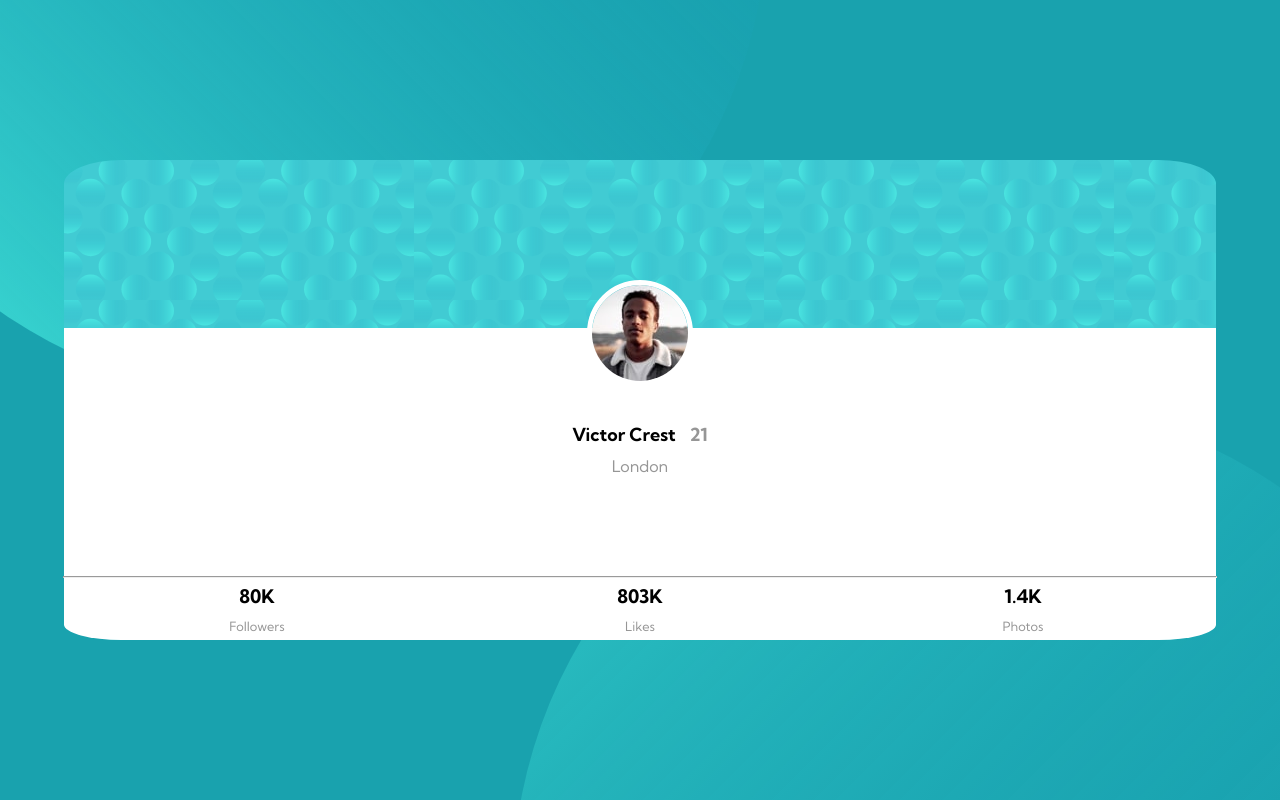
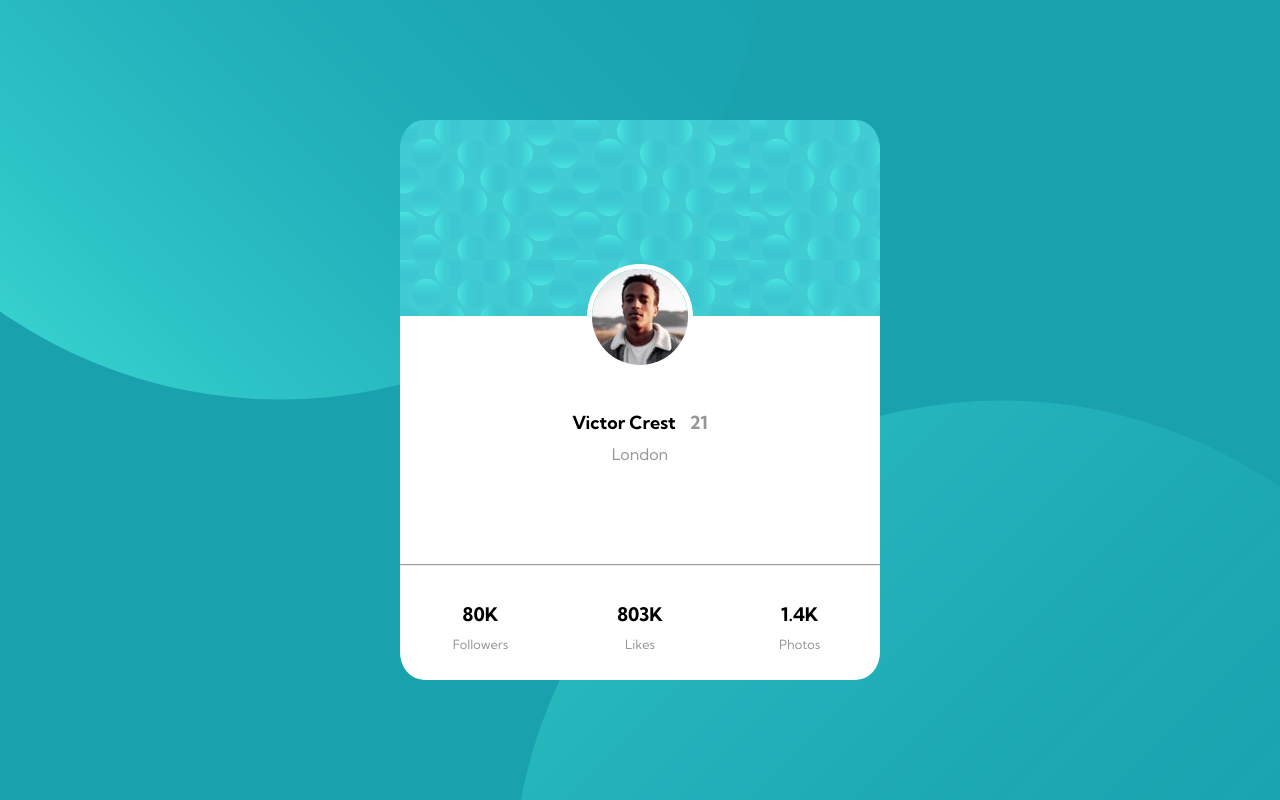
Before and after one commit to BjarneBetjent/profile-card-component, a plain HTML site: page index.html in a window 1280 px wide. Shown: the top 800 px of the page. Drawn offline with Linux system fonts and the light colour scheme.

Commit message:
desktop design

```diff
--- a/styles/styles.css
+++ b/styles/styles.css
@@ -1,6 +1,7 @@
 * {
     margin: 0;
     padding: 0;
+    overflow: hidden;
 }
 
 body {
@@ -13,7 +14,7 @@ body {
 }
 
 .background-bot {
-    width: 100vw;
+    width: 100%;
     height: 50vh;
     position: absolute;
     bottom: 0;
@@ -24,7 +25,7 @@ body {
 .background-top {
     background: hsl(185, 75%, 39%) url("./../images/bg-pattern-top.svg");
     position: absolute;
-    width: 100vw;
+    width: 100%;
     height: 50vh;
     transform: rotate(180deg);
     top: 0;
@@ -34,7 +35,7 @@ body {
 .profile-card {
     z-index: 1;
     height: 30rem;
-    width: 90vw;
+    width: 90%;
     background: url("./../images/bg-pattern-card.svg");
     border-radius: 5%;
     display: grid;
@@ -44,13 +45,9 @@ body {
 img {
     border-radius: 50%;
     border: 5px solid white;
-    /*position: absolute;
-    bottom: -30%;
-    right: 35%;*/
     position: relative;
     margin: auto;
     margin-top: 120px;
-
 }
 
 .profile-top {
@@ -61,6 +58,7 @@ img {
     position: relative;
     display: flex;
     align-items: center;
+    overflow: visible;
 }
 
 .profile-content {
@@ -131,3 +129,32 @@ hr {
     color: hsl(0, 0%, 59%);
     font-size: 0.8em;
 }
+
+@media only screen and (min-width: 480px) {
+    .profile-card {
+        height: 35rem;
+        width: 30rem;
+    }
+
+    img {
+        margin-top: 9.3rem;
+    }
+}
+
+@media only screen and (min-width: 768px) {
+
+
+
+    img {
+        margin-top: 9rem;
+    }
+
+    .profile-content {
+        grid-template-rows: 70% 30%;
+    }
+
+    .profile-numbers {
+        padding-top: 2em;
+    }
+
+}
```
